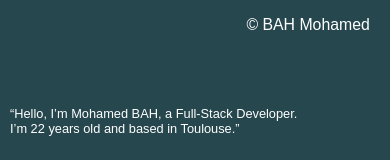
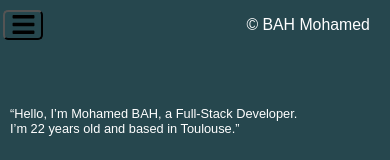
Before and after one commit to sbg224/Portfolio, a React (Vite) app: page / in a window 390 px wide. Shown: the top 160 px of the page. Built offline with nearby package versions, Linux system fonts and the light colour scheme.

Commit message:
update responsive

```diff
--- a/src/components/Header.module.css
+++ b/src/components/Header.module.css
@@ -130,7 +130,25 @@
 		justify-content: center;
 		gap: 1.5rem;
 	}
-
+	.burgerMenue {
+		left: 0;
+		width: 25vw;
+		top: 0;
+		transition: all .5s;
+	}
+	.buttonBurger {
+		display: block;
+		position: absolute;
+		left: 0.2rem;
+		top: 0.6rem;
+		width: 40px;
+		height: 30px;
+		font-size: 25px;
+		border-radius: 5px;
+		background: none;
+		cursor: pointer;
+		transition: all 1s ease-out;
+	}
 	.intro {
 		display: block;
 		position: absolute;
```
